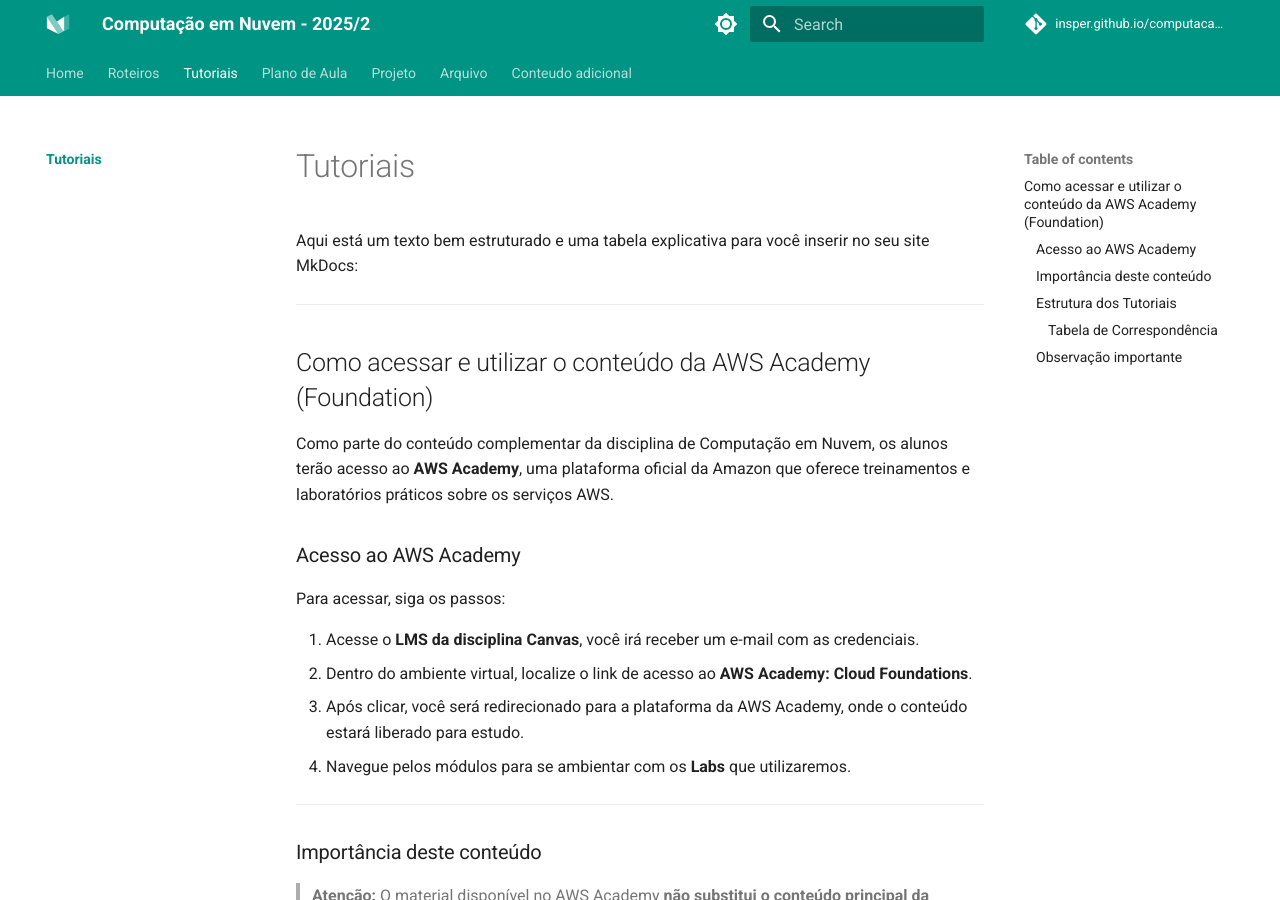
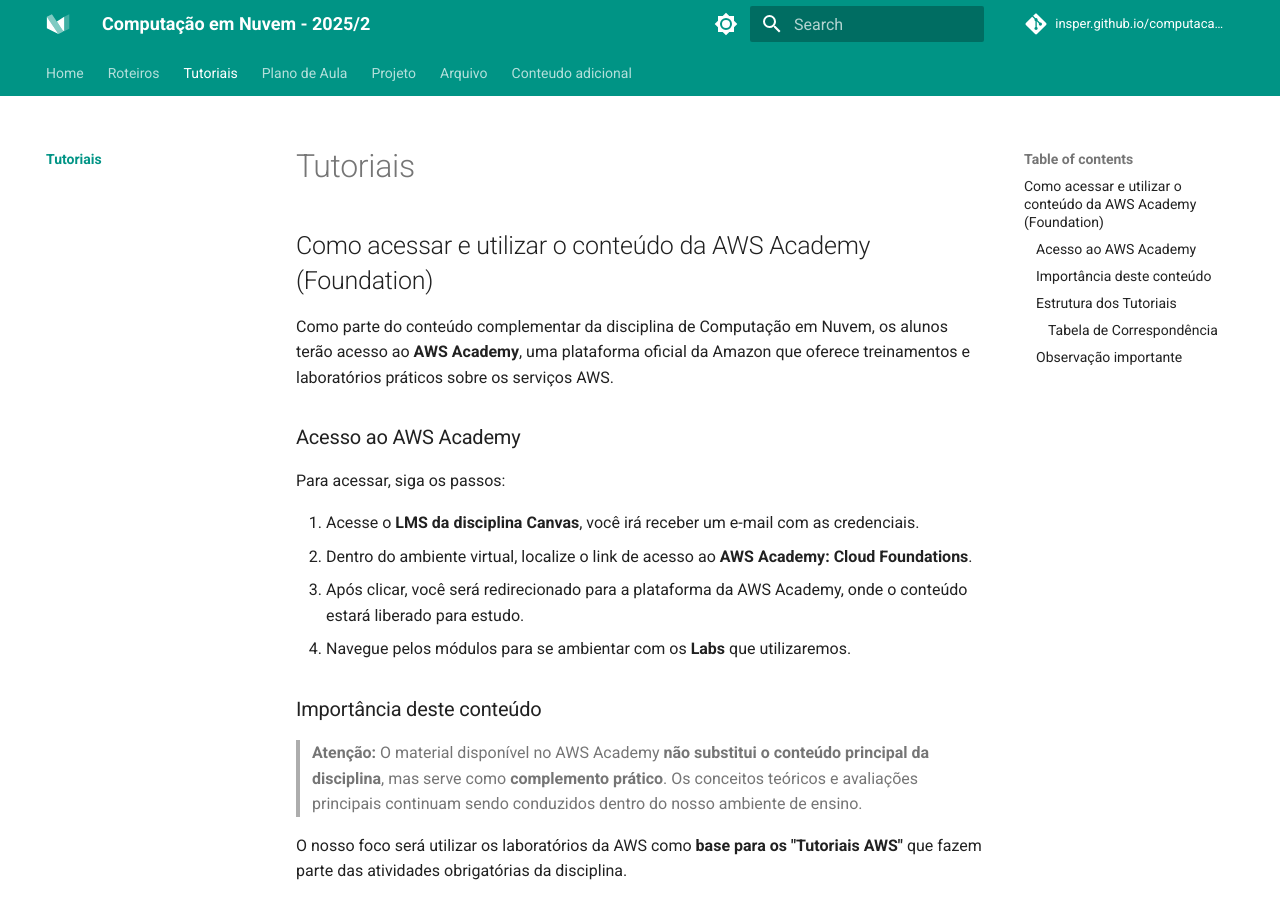
Before and after one commit to Insper/computacao-nuvem, an MkDocs documentation site: the page built from docs/tutoriais/index.md, in a window 1280 px wide and 900 px high. Built offline with MkDocs 1.6.1 and Material for MkDocs 9.7.7, drawn with Linux system fonts in a browser that asks for light colours; nearby versions of some CDN libraries; comment, search, counter and statistics services are not loaded.

Commit message:
mod tutorial

```diff
--- a/docs/tutoriais/index.md
+++ b/docs/tutoriais/index.md
@@ -1,8 +1,6 @@
 # Tutoriais
 
-Aqui está um texto bem estruturado e uma tabela explicativa para você inserir no seu site MkDocs:
 
----
 
 ## Como acessar e utilizar o conteúdo da AWS Academy (Foundation)
 
@@ -16,8 +14,6 @@
 2. Dentro do ambiente virtual, localize o link de acesso ao **AWS Academy: Cloud Foundations**.
 3. Após clicar, você será redirecionado para a plataforma da AWS Academy, onde o conteúdo estará liberado para estudo.
 4. Navegue pelos módulos para se ambientar com os **Labs** que utilizaremos.
-
----
 
 
 
```
